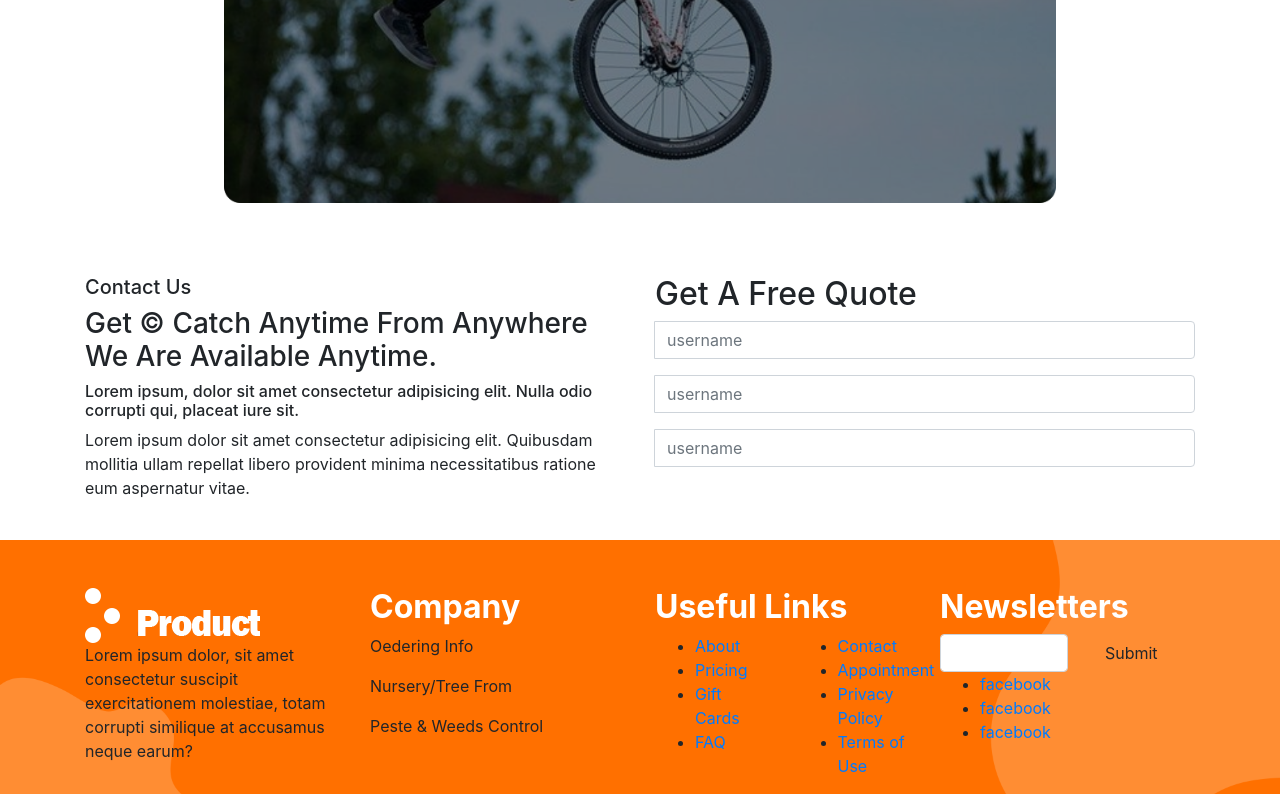
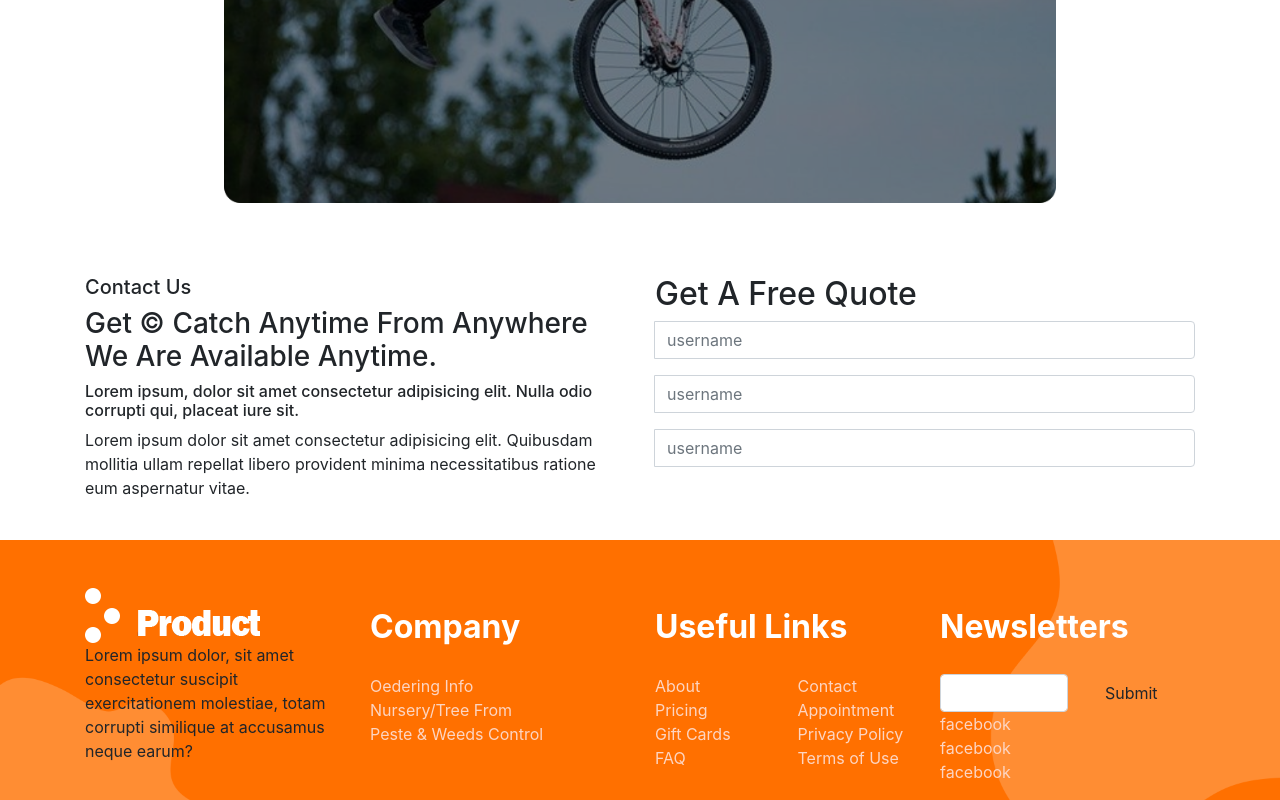
Before and after one commit to mazhars-git/bicycle-lock-app, a React (Create React App) app: page / in a window 1280 px wide. Shown: the part 5326-6126 px from the top of the page. Built offline with nearby package versions, Linux system fonts and the light colour scheme.

Commit message:
footer design

```diff
--- a/src/App.css
+++ b/src/App.css
@@ -9,3 +9,17 @@
   color: tomato !important;
   font-weight: 600 !important;
 }
+
+ul{
+  margin: 0;
+  padding: 0;
+}
+
+li{
+  list-style: none;
+}
+
+ul li a{
+  text-decoration: none !important;
+  color: rgb(253, 213, 194);
+}
--- a/src/components/CSS/Footer.css
+++ b/src/components/CSS/Footer.css
@@ -4,8 +4,8 @@
     background-repeat: no-repeat;
 }
 
-
 .semi-header{
     font-weight: bold;
     color: #fff;
+    padding: 20px 0;
 }
--- a/src/components/Home/Footer/Footer.js
+++ b/src/components/Home/Footer/Footer.js
@@ -13,9 +13,11 @@ const Footer = () => {
                     </div>
                     <div className="col-md-3">
                         <h2 className="semi-header">Company</h2>
-                        <p>Oedering Info</p>
-                        <p>Nursery/Tree From</p>
-                        <p>Peste & Weeds Control</p>
+                        <ul>
+                            <li><a href="#">Oedering Info</a></li>
+                            <li><a href="#">Nursery/Tree From</a></li>
+                            <li><a href="#">Peste & Weeds Control</a></li>
+                        </ul>
                     </div>
                     <div className="col-md-3">
                         <h2 className="semi-header">Useful Links</h2>
```
